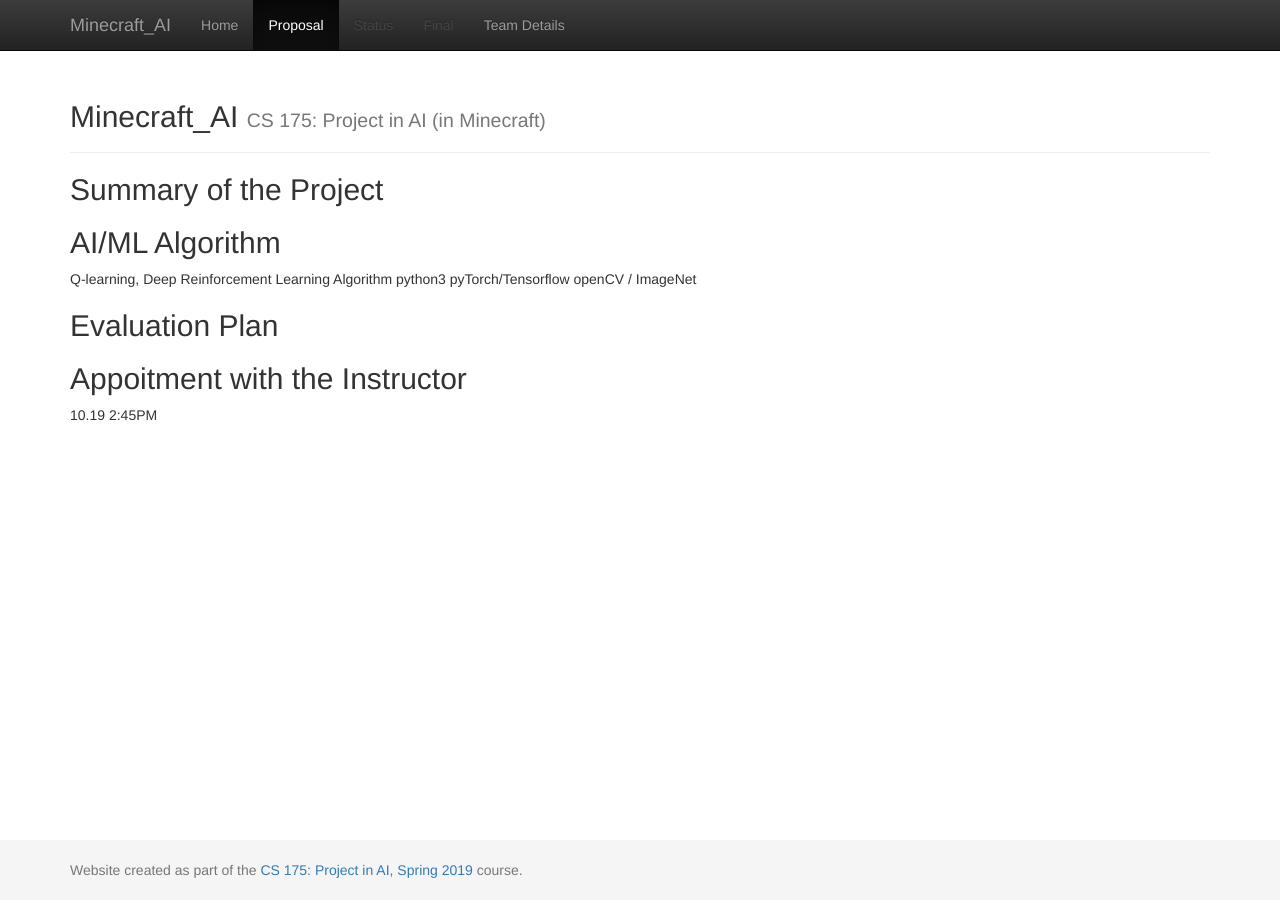
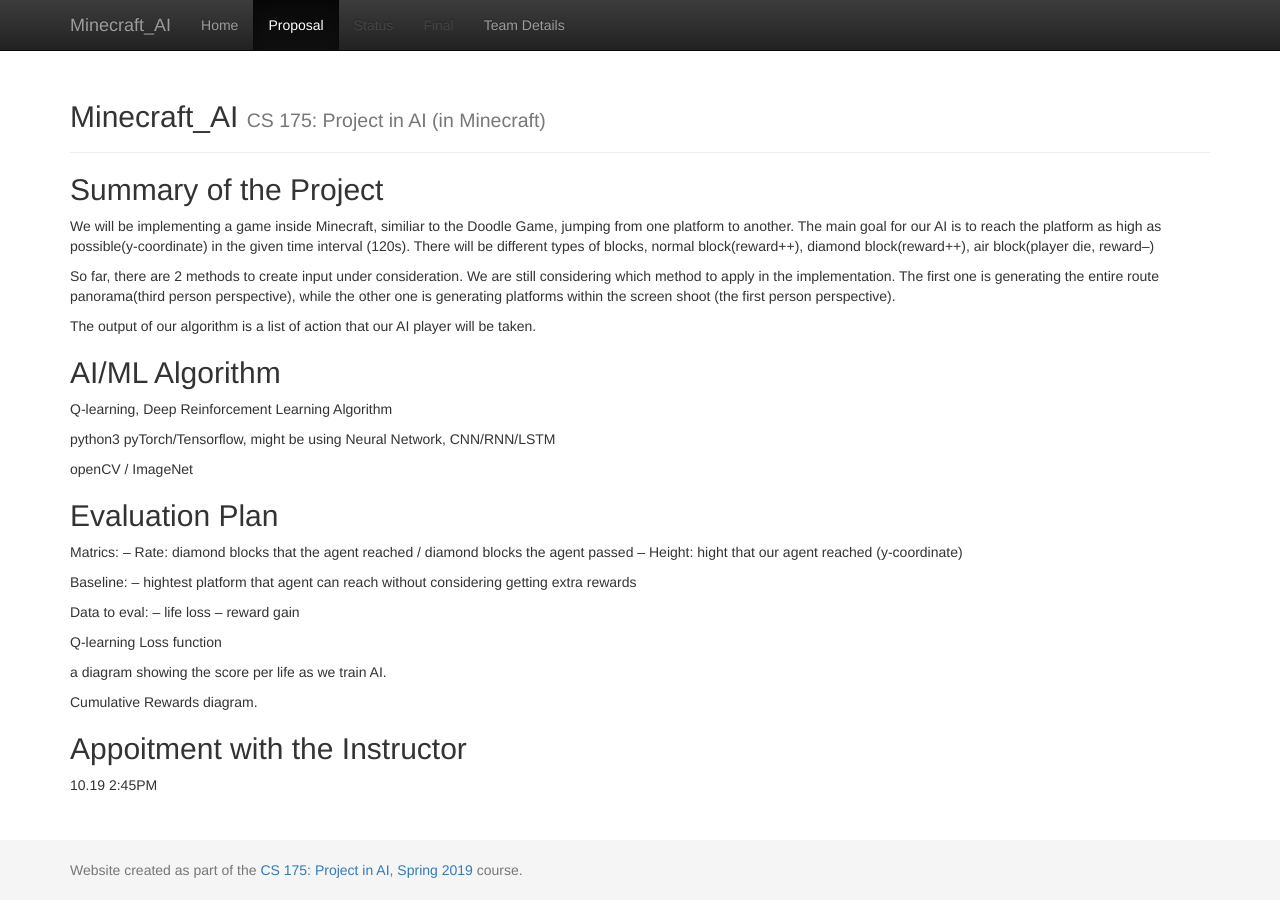
Before and after one commit to Chilly712/CrossTheFireLine_Minecraft, a Jekyll site: the page built from docs/proposal.md, in a window 1280 px wide. Built offline with Jekyll 4.4.1, drawn with Linux system fonts in a browser that asks for light colours.

Commit message:
Update proposal.md

```diff
--- a/docs/proposal.md
+++ b/docs/proposal.md
@@ -5,12 +5,43 @@ title:  Proposal
 
 ## Summary of the Project
 
+We will be implementing a game inside Minecraft, similiar to the Doodle Game, jumping from one platform to another.
+The main goal for our AI is to reach the platform as high as possible(y-coordinate) in the given time interval (120s).
+There will be different types of blocks, normal block(reward++), diamond block(reward++), air block(player die, reward--)
+
+So far, there are 2 methods to create input under consideration. We are still considering which method to apply in the implementation.
+The first one is generating the entire route panorama(third person perspective), while the other one is generating platforms within the screen shoot (the first person perspective).
+
+The output of our algorithm is a list of action that our AI player will be taken.
+
 ## AI/ML Algorithm
 Q-learning, Deep Reinforcement Learning Algorithm
-python3 pyTorch/Tensorflow
+
+python3 pyTorch/Tensorflow, might be using Neural Network, CNN/RNN/LSTM
+
 openCV / ImageNet
+
 
 ## Evaluation Plan
 
+Matrics:
+-- Rate: diamond blocks that the agent reached / diamond blocks the agent passed
+-- Height: hight that our agent reached (y-coordinate)
+
+Baseline:
+-- hightest platform that agent can reach without considering getting extra rewards
+
+Data to eval:
+-- life loss
+-- reward gain
+
+Q-learning Loss function
+
+a diagram showing the score per life as we train AI.
+
+Cumulative Rewards diagram.
+
+
+
 ## Appoitment with the Instructor
 10.19 2:45PM
```
